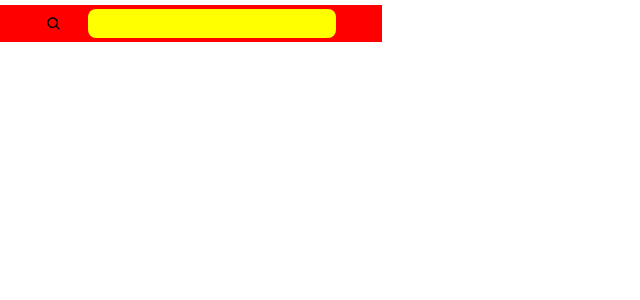
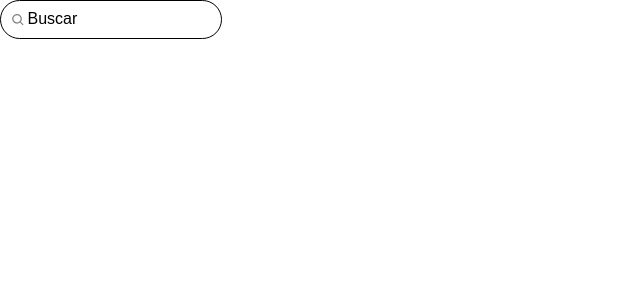
Before and after one commit to codekacode/spotitube, a React (Create React App) app: page / in a window 1280 px wide. Shown: the top 300 px of the page, without its empty margins (0-640 px from the left). Built offline with nearby package versions, Linux system fonts and the light colour scheme.

Commit message:
Add serach music component stiled

```diff
--- a/src/components/MusicSearch.js
+++ b/src/components/MusicSearch.js
@@ -4,9 +4,7 @@ import Input from './form/Input';
 export default function MusicSearch() {
   return (
     <SearchWrap>
-      <form>
         <Input placeholder="Buscar"/>
-      </form>
     </SearchWrap>
   )
 }
--- a/src/components/form/Input.js
+++ b/src/components/form/Input.js
@@ -2,30 +2,26 @@ import styled from "@emotion/styled";
 import {BiSearch} from 'react-icons/bi';
 
 const StyledDiv = styled.div`
-  padding: 10px 10px;
-  width: 300px;
-  background: red;
+  width: 200px;
+  flex: 0.5;
   display: flex;
-  justify-content: space-around;
+  background-color: white;
+  padding: 10px;
+  border-radius: 30px;
+  color: gray;
   align-items: center;
-  margin-top: 5px;
-  gap: 16px;
-  padding: 4px 41px;
+  border: 1px solid black;
 `;
 
 const StyledInput = styled.input`
-  padding: 4px 8px;
-  border-radius: 8px;
   border: none;
-  color: black;
-  font-size: 18px;
-  background: yellow;
+  width: 100%;
   &:focus {
     outline: none;
   }
   &::placeholder {
     color: black;
-    font-size: 18px;
+    font-size: 16px;
   }
 `;
 
@@ -33,7 +29,7 @@ export default function Input() {
   return (
     <StyledDiv>
       <BiSearch className="icon"/>
-      <StyledInput />
+      <StyledInput placeholder="Buscar"/>
     </StyledDiv>
   );
 }
```
